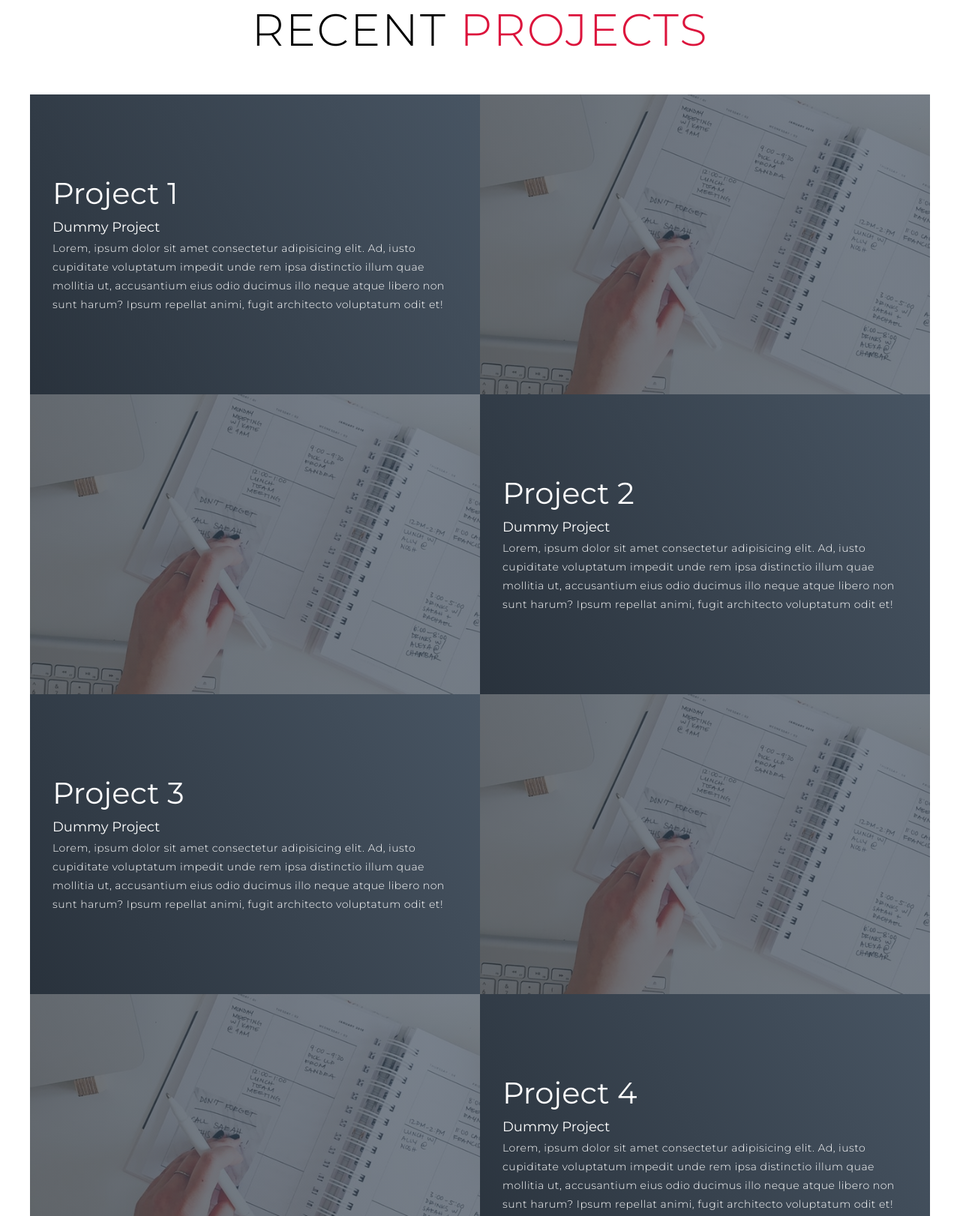
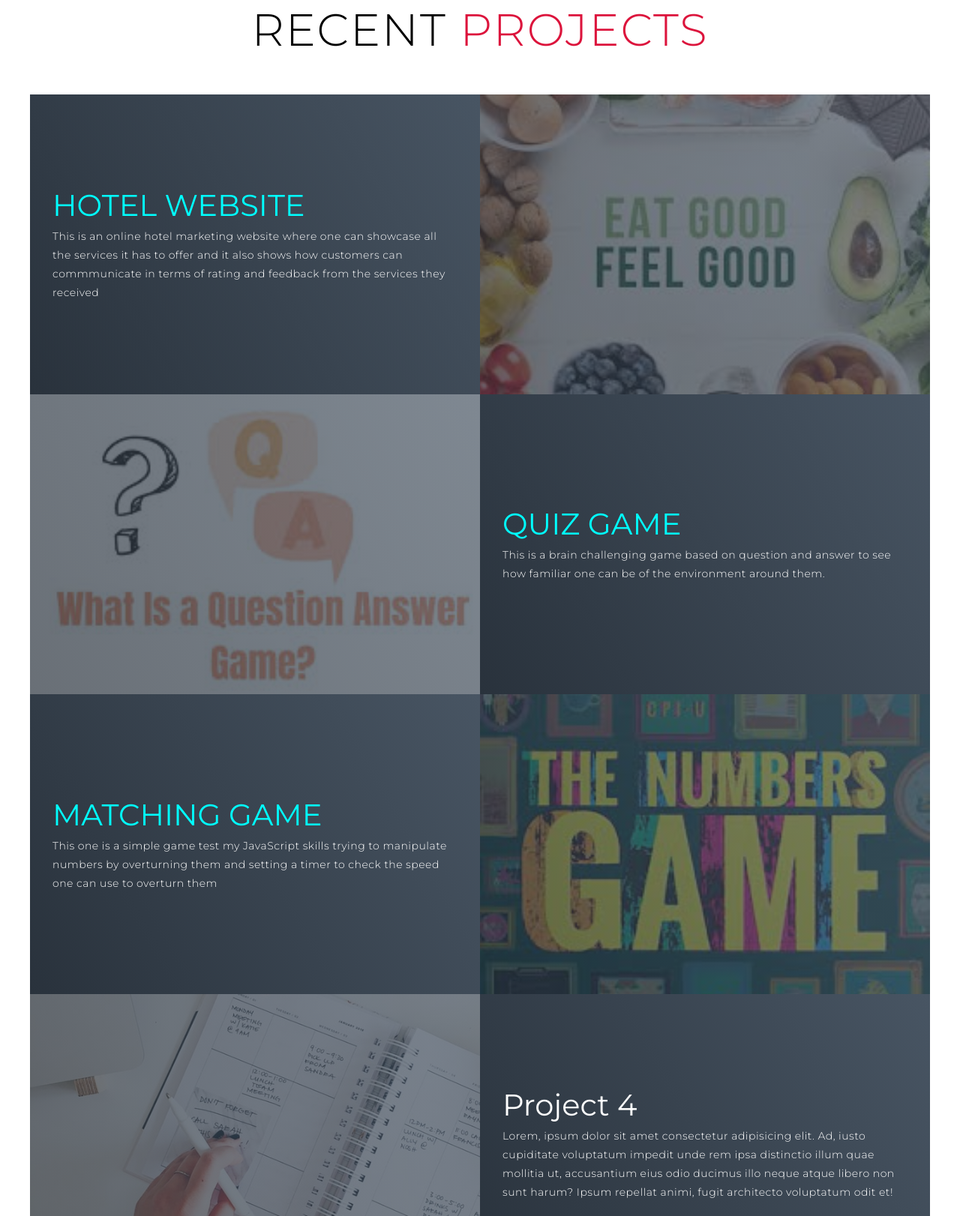
Before and after one commit to njorogewambuielizabeth/My-Portfolio, a plain HTML site: page index.html in a window 1280 px wide. Shown: the part 1766-3388 px from the top of the page at 75% size. Drawn offline with Linux system fonts and the light colour scheme.

Commit message:
added projects

```diff
--- a/index.html
+++ b/index.html
@@ -98,44 +98,43 @@
       <div class="all-projects">
         <div class="project-item">
           <div class="project-info">
-            <h1>Project 1</h1>
-            <h2>Dummy Project</h2>
-            <p>Lorem, ipsum dolor sit amet consectetur adipisicing elit. Ad, iusto cupiditate voluptatum impedit unde
-              rem ipsa distinctio illum quae mollitia ut, accusantium eius odio ducimus illo neque atque libero non sunt
-              harum? Ipsum repellat animi, fugit architecto voluptatum odit et!</p>
+            <h1> <a href="https://app.netlify.com/sites/food-website-elizah/">HOTEL WEBSITE</a> </h1>
+            <p>This is an online hotel marketing website where one can showcase all the services it has
+              to offer and it also shows how customers can commmunicate in terms of rating and feedback from the services
+              they received
+            </p>
           </div>
           <div class="project-img">
-            <img src="./img/img-1.png" alt="img">
+            <img src="./img/FOOD.jpeg" alt="img">
           </div>
         </div>
         <div class="project-item">
           <div class="project-info">
-            <h1>Project 2</h1>
-            <h2>Dummy Project</h2>
-            <p>Lorem, ipsum dolor sit amet consectetur adipisicing elit. Ad, iusto cupiditate voluptatum impedit unde
-              rem ipsa distinctio illum quae mollitia ut, accusantium eius odio ducimus illo neque atque libero non sunt
-              harum? Ipsum repellat animi, fugit architecto voluptatum odit et!</p>
+            <h1> <a href="https://app.netlify.com/sites/quiz-game-elizah/">QUIZ GAME</a>  </h1>
+            <p>This is a brain challenging game based on question and answer to see how
+              familiar one can be of the environment around them.
+            </p>
           </div>
           <div class="project-img">
-            <img src="./img/img-1.png" alt="img">
+            <img src="./img/GAME.jpeg" alt="img">
           </div>
         </div>
+
         <div class="project-item">
           <div class="project-info">
-            <h1>Project 3</h1>
-            <h2>Dummy Project</h2>
-            <p>Lorem, ipsum dolor sit amet consectetur adipisicing elit. Ad, iusto cupiditate voluptatum impedit unde
-              rem ipsa distinctio illum quae mollitia ut, accusantium eius odio ducimus illo neque atque libero non sunt
-              harum? Ipsum repellat animi, fugit architecto voluptatum odit et!</p>
+            <h1>  <a href="https://app.netlify.com/sites/memorygame-elizah/">MATCHING GAME</a></h1>
+            <p>This one is a simple game test my JavaScript skills trying to manipulate numbers by overturning them
+              and setting a timer to check the speed one can use to overturn them
+            </p>
           </div>
           <div class="project-img">
-            <img src="./img/img-1.png" alt="img">
+            <img src="./img/NUMBERS.jpeg" alt="img">
           </div>
         </div>
+
         <div class="project-item">
           <div class="project-info">
             <h1>Project 4</h1>
-            <h2>Dummy Project</h2>
             <p>Lorem, ipsum dolor sit amet consectetur adipisicing elit. Ad, iusto cupiditate voluptatum impedit unde
               rem ipsa distinctio illum quae mollitia ut, accusantium eius odio ducimus illo neque atque libero non sunt
               harum? Ipsum repellat animi, fugit architecto voluptatum odit et!</p>
@@ -147,7 +146,6 @@
         <div class="project-item">
           <div class="project-info">
             <h1>Project 5</h1>
-            <h2>Dummy Project</h2>
             <p>Lorem, ipsum dolor sit amet consectetur adipisicing elit. Ad, iusto cupiditate voluptatum impedit unde
               rem ipsa distinctio illum quae mollitia ut, accusantium eius odio ducimus illo neque atque libero non sunt
               harum? Ipsum repellat animi, fugit architecto voluptatum odit et!</p>
@@ -173,7 +171,7 @@
         <h1 class="section-title">About <span>me</span></h1>
         <h2>Software Developer</h2>
         <p>Every two minutes, a woman dies during pregnancy or childbirth, according to the latest estimates
-          released in a report by United Nations. Masian is interested in using technology to improve maternal health care in her
+          released in a report by United Nations. Elizabeth is interested in using technology to improve maternal health care in her
            community as she strongly believes that no woman should lose her life bringing forth life, they all deserve access to
             safe and equitable healthcare. She is committed to using her technological skills as a software developer to come up with
             digital health tools which include apps, and websites that provide information and support on various health issues,
--- a/style.css
+++ b/style.css
@@ -368,6 +368,10 @@ p {
 	font-size: 4rem;
 	font-weight: 500;
 }
+#projects .project-info h1 a{
+	color: aqua;
+}
+
 #projects .project-info h2 {
 	font-size: 1.8rem;
 	font-weight: 500;
```
Also changed, not shown: img/FOOD.jpeg (added), img/GAME.jpeg (added), img/NUMBERS.jpeg (added), img/mine.jpg (deleted), img/mine2.JPG (deleted), img/prof.jpeg (deleted).
